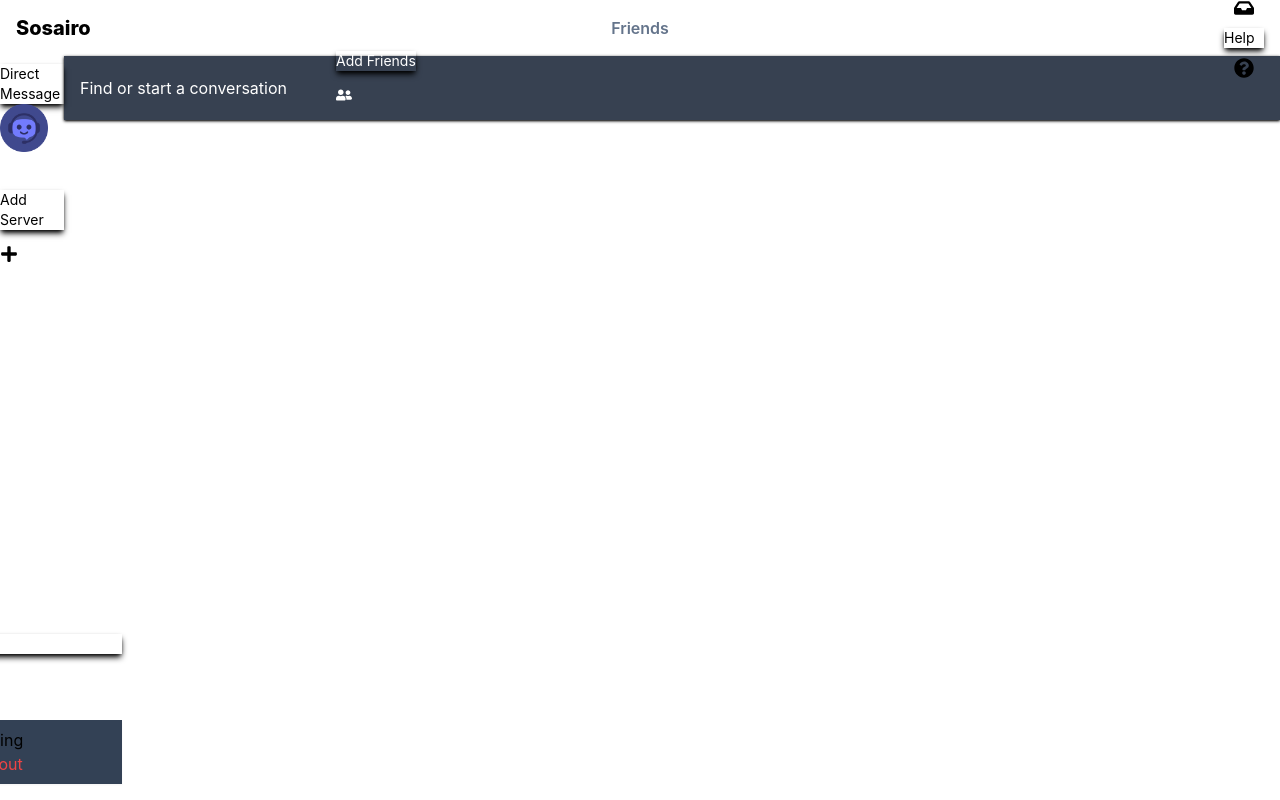
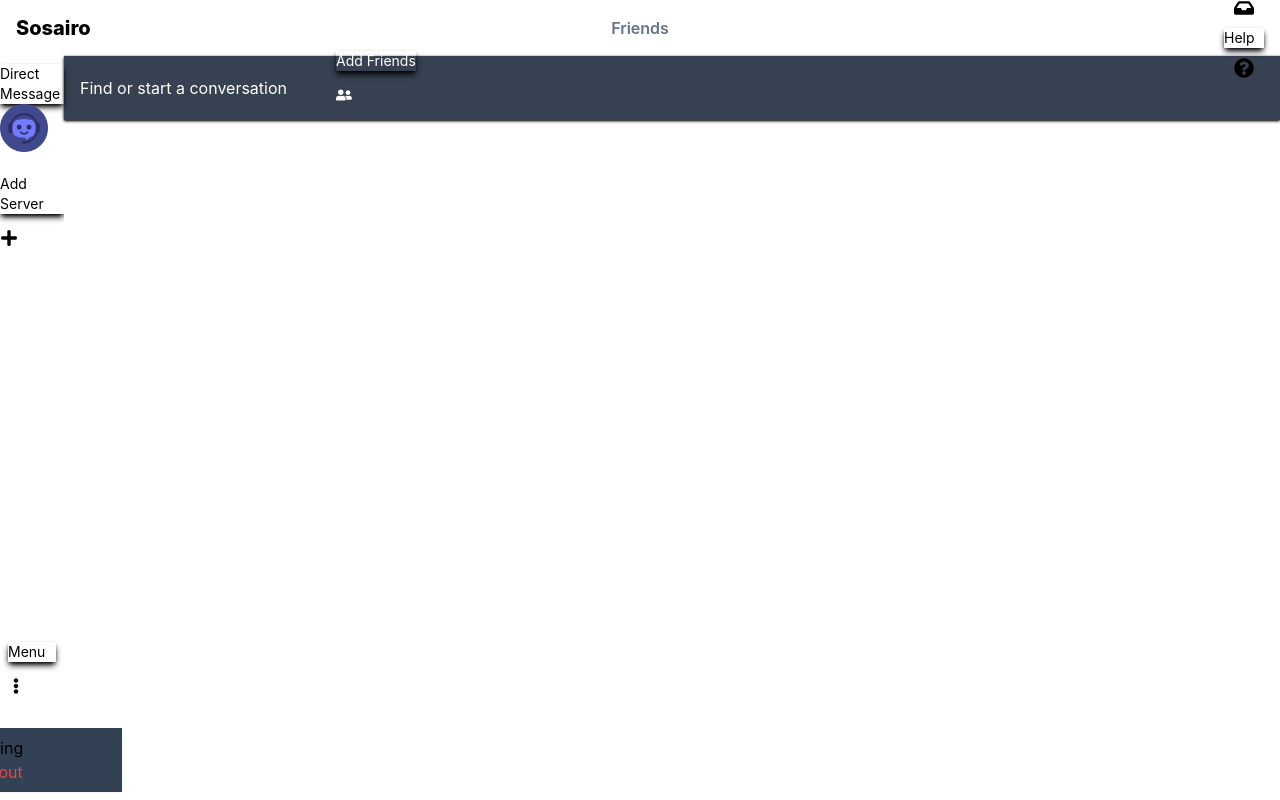
Before and after one commit to WasnDChii4/SosairoSosmed-ComingSoon-, a React (Create React App) app in the folder frontend-sosairo/: page /channels/friends in a window 1280 px wide. Built offline with nearby package versions, Linux system fonts and the light colour scheme.

Commit message:
Membenarkan main sidebar

```diff
--- a/frontend-sosairo/src/Layout/MainSidebarLeft.jsx
+++ b/frontend-sosairo/src/Layout/MainSidebarLeft.jsx
@@ -33,7 +33,11 @@
   }
 
   return (
-    <div className="fixed top-12 left-0 w-16 h-[calc(100vh-3rem)] bg-neutral text-neutral-content flex flex-col items-center py-4 space-y-4 z-40">
+    <div className="fixed top-12 left-0 w-16 h-[calc(100vh-3rem)] bg-neutral text-neutral-content flex flex-col z-40">
+
+    {/* Bagian atas sidebar */}
+    <div className="flex flex-col items-center py-4 space-y-4">
+      {/* Logo */}
       <div className="tooltip tooltip-right">
         <div className=" tooltip-content bg-base-300 shadow-md shadow-black">
           <div className="text-sm">Direct Message</div>
@@ -42,11 +46,11 @@
           <img src="/images/sosairo-logo2.png" alt="LogoSosairo" />
         </button>
       </div>
+    </div>
 
-      <div className="tooltip tooltip-right">
-        <div className="tooltip-content bg-base-300 shadow-md shadow-black">
-          <div className="text-sm"></div>
-        </div>
+    {/* Scrollable middle */}
+    <div className="flex-1 overflow-y-auto flex flex-col items-center space-y-4 pb-4 overflow-x-hidden hide-scrollbar">
+      {/* Server list */}
       {servers.length > 0 && (
         servers.map((server, index) => (
           <button key={index} className="w-12 h-12 btn btn-circle btn-sm bg-base-100 hover:bg-accent-focus" title={server.name}>
@@ -60,8 +64,8 @@
           </button>
         ))
       )}
-      </div>
 
+      {/* Add server */}
       <div className="tooltip tooltip-right">
         <div className="tooltip-content bg-base-300 shadow-md shadow-black">
           <div className="text-sm">Add Server</div>
@@ -70,6 +74,9 @@
           <FaPlus size={18} />
         </button>
       </div>
+    </div>
+
+    {/* Dialog (tetap di luar scroll) */}
     <dialog id="my_modal_server" className="modal">
       <div className="modal-box">
         <label className="input w-full">
@@ -87,9 +94,8 @@
       </form>
     </dialog>
 
-      <div className="flex-1"></div>
-
-      <div className="flex flex-col mb-2 space-y-3 space-x-5 dropdown dropdown-right dropdown-end">
+    {/* Bagian bawah sidebar */}
+    <div className="flex flex-col items-center mb-2 space-y-3 space-x-5 dropdown dropdown-right dropdown-end">
       <div className="tooltip tooltip-right" tabIndex={0}>
         <div className="tooltip-content bg-base-300 shadow-md shadow-black">
           <div className="text-sm">Menu</div>
--- a/frontend-sosairo/src/index.css
+++ b/frontend-sosairo/src/index.css
@@ -16,3 +16,13 @@
   font-family: source-code-pro, Menlo, Monaco, Consolas, 'Courier New',
     monospace;
 }
+
+/* Sembunyikan scrollbar di semua browser umum */
+.hide-scrollbar {
+  scrollbar-width: none;        /* Firefox */
+  -ms-overflow-style: none;     /* IE and Edge */
+}
+
+.hide-scrollbar::-webkit-scrollbar {
+  display: none;                /* Chrome, Safari, Opera */
+}
```
Lines whose indentation alone changed are shown as unchanged.
